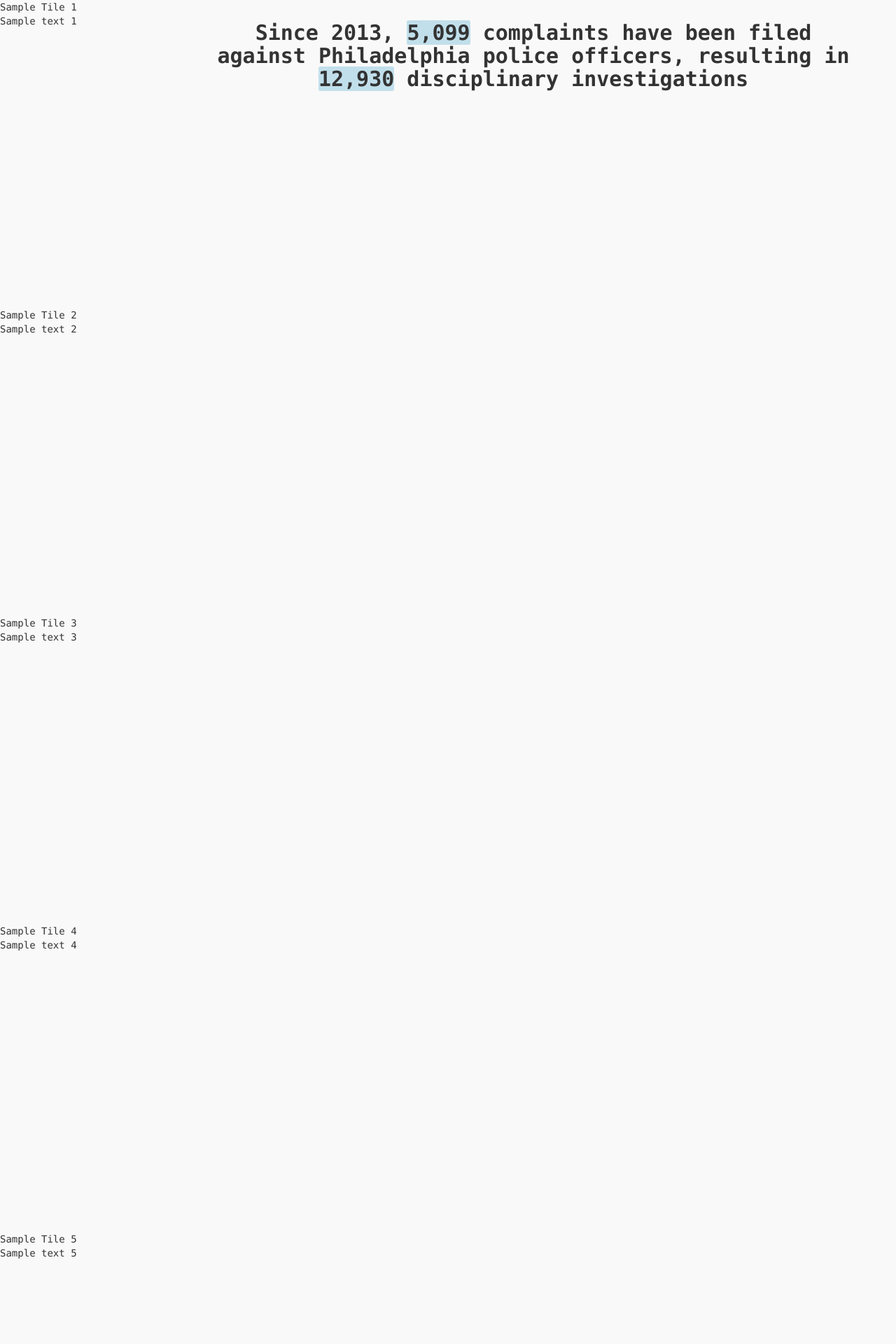
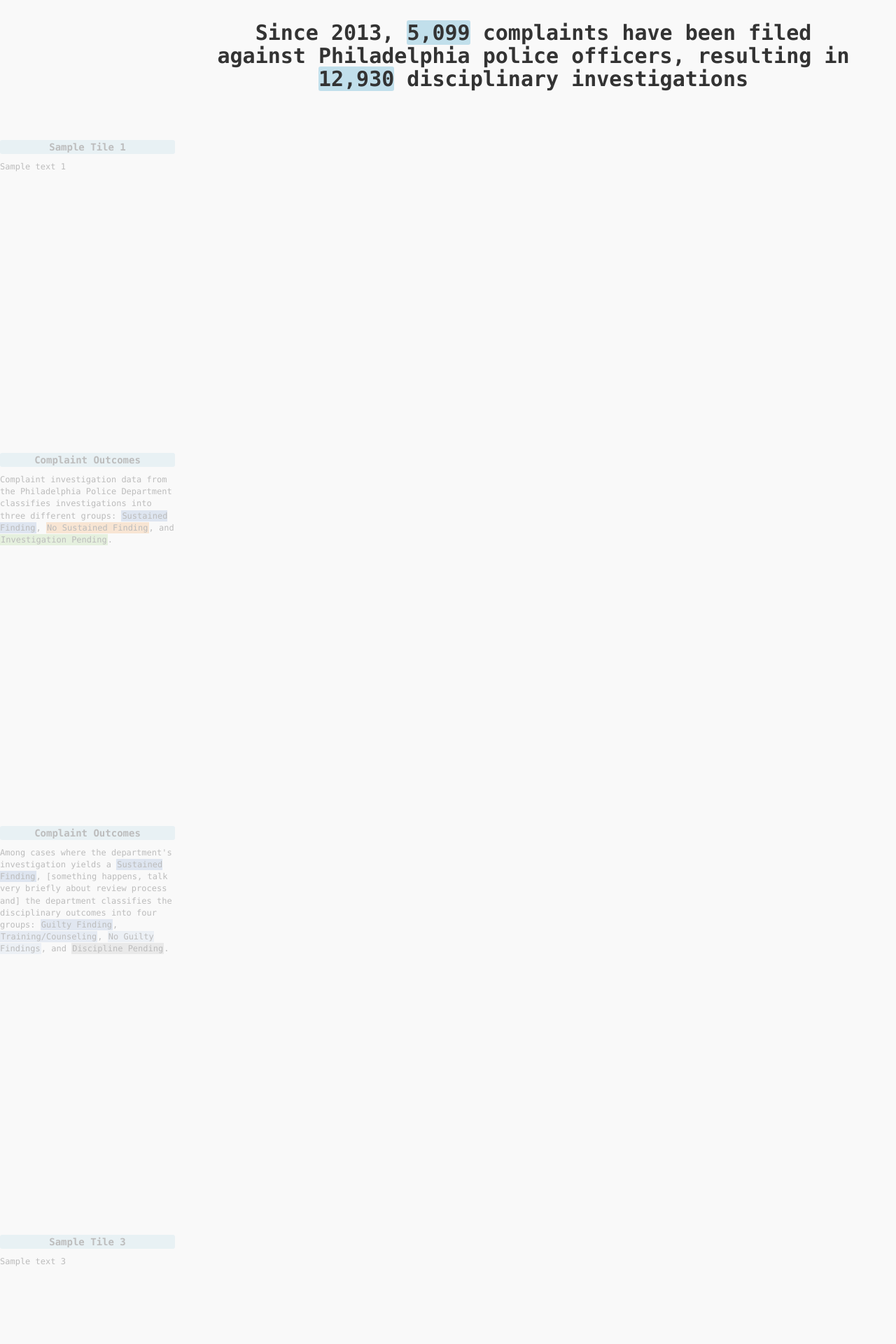
Before and after one commit to sdl60660/philly_police_complaints, a Flask app: template templates/index.html in a window 1280 px wide. Shown: the top 1920 px of the page at 70% size. Run offline with Flask 2, Linux system fonts and the light colour scheme; the template is opened without the code that fills it, so the values that code supplies are empty; some libraries are stand-ins or nearby versions.

Commit message:
Started to add annotation, fixed first indices on scroller functionality which were erroring out around -1/0/1 because of index 0 issues

```diff
--- a/static/css/style.css
+++ b/static/css/style.css
@@ -69,6 +69,11 @@ strong {
 	z-index: 100;
 }
 
+@media (hover: none) .d3-tip {
+   overflow-y: auto;
+	max-height: 400px;
+}
+
 .tip-text {
 	font-size: 9pt;
 }
@@ -82,7 +87,20 @@ strong {
 }
 
 .step {
+	margin-top: 200px;
 	margin-bottom: 400px;
+}
+
+.step .title {
+	text-align: center;
+	font-weight: bolder;
+	background-color: rgba(28, 148, 196, 0.25);
+	border-radius: 3px;
+}
+
+.step .body {
+	margin-top: 10px;
+	font-size: 9pt;
 }
 
 .container {
--- a/static/js/flowchart.js
+++ b/static/js/flowchart.js
@@ -454,6 +454,7 @@ FlowChart.prototype.setToolTips = function() {
         .html(function(d) {
 
             var tipText = "<div class='tip-text'>";
+
             tipText += "<span class='detail-title'>Complaint Date</span>: <span class='details'>" + d3.timeFormat("%-m/%d/%y")(d.date_received) + "<br></span>"
             if(d.incident_time) {
                 tipText += "<span class='detail-title'>Incident Date</span>: <span class='details'>" + d3.timeFormat("%-m/%d/%y")(d.incident_time) + "<br></span>"
@@ -487,10 +488,12 @@ FlowChart.prototype.setToolTips = function() {
                 var summaryText = d.shortened_summary;
             }
 
-            if(summaryText.length > 500) {
+            if (summaryText.length > 500 && phoneBrowsing === false) {
                 summaryText = summaryText.slice(0, summaryText.slice(0, 500).lastIndexOf(" ")) + "... (click for more)";
             }
+
             tipText += "<span class='detail-title'>Complaint Summary</span>: <span class='details' id='complaint-summary'>" + summaryText + "<br></span>";
+
 
 
             tipText += "</div>";
--- a/static/js/main.js
+++ b/static/js/main.js
@@ -21,9 +21,9 @@ var maxDateOffset;
 
 var initFlowChart = true;
 
-const investigativeOutcomeColor = d3.scaleOrdinal()
-        .domain(["Sustained Finding", "No Sustained Findings", "Investigation Pending"])
-        .range(['#658DC6', '#f28e2c', '#b8e827'])
+const outcomeColors = d3.scaleOrdinal()
+        .domain(["Sustained Finding", "No Sustained Findings", "Investigation Pending", "Guilty Finding", "Training/Counseling", "No Guilty Findings", "Discipline Pending"])
+        .range(['#658dc6', '#f28e2c', '#8dc665', "#7498cb", "#93afd7", "#b2c6e2", "#a2a2a2"])
 
 // Determine if the user is browsing on mobile
 if( /Android|webOS|iPhone|iPad|iPod|BlackBerry|IEMobile|Opera Mini/i.test(navigator.userAgent) ) {
@@ -53,9 +53,6 @@ function initSlider(maxDate) {
 
 }
 
-// $(".ui-slider-handle")
-//     .hide();
-
 // Initialize timeline play button
 $("#play-button")
     .on("tap click", function() {
@@ -71,7 +68,6 @@ $("#play-button")
         }
 
     });
-
 
 
 // Resize timeline on window size/jquery ui slider size change
@@ -111,7 +107,7 @@ function updateCharts() {
 
 function displayIntroText() {
 
-    $("#flowchart-tile")
+    $("#sunburst-tile")
         .hide()
 
     $("#intro-tile")
@@ -153,6 +149,28 @@ function showSunburst() {
 
     $("#sunburst-tile")
         .show();
+
+    $("#sunburst-area path.child")
+        .css("fill-opacity", 0.3);
+
+    $("#sunburst-area path.parent")
+        .css("fill-opacity", 0.8);
+}
+
+
+function showDisciplinaryGroups() {
+    $("#sunburst-tile")
+        .show();
+
+    $("#flowchart-tile")
+        .hide()
+
+    $("#sunburst-area path.child")
+        .css("fill-opacity", 0.8);
+
+    $("#sunburst-area path.parent")
+        .css("fill-opacity", 0.3);
+
 }
 
 
@@ -170,6 +188,7 @@ function flowchartEntrance() {
     timeline = new Timeline("#slider-div");
 }
 
+
 function showFlowchartByRace() {
     flowChart.representedAttribute = 'complainant_race';
     flowChart.wrangleData();
@@ -183,11 +202,20 @@ function showFlowchartByRace() {
 var activeIndex;
 var lastIndex;
 function activate(index) {
+
+    $("section.step")
+        .css("opacity", 0.3);
+
+    $("section.step").eq(index-1)
+        .css("opacity", 1.0);
+
     activeIndex = index;
     var sign = (activeIndex - lastIndex) < 0 ? -1 : 1;
     var scrolledSections = d3.range(lastIndex + sign, activeIndex + sign, sign);
     scrolledSections.forEach(function(i) {
-        activateFunctions[i]();
+        if (i-1 >= 0) {
+            activateFunctions[i - 1]();
+        }
     });
     lastIndex = activeIndex;
 };
@@ -214,9 +242,13 @@ scroll.on('progress', function(index, progress) {
 })
 
 
-var activateFunctions = ['filler'];         // fix this later
-activateFunctions[1] = displayIntroText;
-activateFunctions[2] = showSunburst;
+// var activateFunctions = ['filler'];         // fix this later
+var activateFunctions = [];
+activateFunctions[0] = displayIntroText;
+
+activateFunctions[1] = showSunburst;
+activateFunctions[2] = showDisciplinaryGroups;
+
 activateFunctions[3] = flowchartEntrance;
 activateFunctions[4] = showFlowchartByRace;
 
--- a/static/js/sunburst.js
+++ b/static/js/sunburst.js
@@ -159,16 +159,16 @@ Sunburst.prototype.updateVis = function() {
         })
         .attr("class", function(d) {
             if(d.depth > 1) {
-                return "sunburst-segment";
+                return "sunburst-segment child";
             }
             else {
-                return "sunburst-segment " + d.data.name.replace(" ", "-");
+                return "sunburst-segment parent " + d.data.name.replace(" ", "-");
             }
         })
         .attr("fill", function(d) {
-            while (d.depth > 1)
-                d = d.parent;
-            return investigativeOutcomeColor(d.data.name);
+            // while (d.depth > 1)
+            //     d = d.parent;
+            return outcomeColors(d.data.name);
         })
         .attr("d", function(d) {
             var test = vis.arc(d)
@@ -176,6 +176,7 @@ Sunburst.prototype.updateVis = function() {
         })
         .attr("fill-opacity", 0.6)
         .on("mouseover", function(d,i,n) {
+            $("#sunburst-area path").removeAttr('style');
             vis.mouseover(d,i,n);
         })
         .on("mouseout", function() {
--- a/templates/index.html
+++ b/templates/index.html
@@ -35,8 +35,23 @@
             <div class="body">Sample text 1</div>
         </section>
         <section class="step">
-            <div class="title">Sample Tile 2</div>
-            <div class="body">Sample text 2</div>
+            <div class="title">Complaint Outcomes</div>
+            <div class="body">Complaint investigation data from the Philadelphia Police Department classifies
+                investigations into three different groups: <span style="padding: 1px; background-color: rgba(101,141,198,0.6)">Sustained Finding</span>,
+                <span style="padding: 1px; background-color: rgba(242,142,44,0.6)">No Sustained Finding</span>, and
+                <span style="padding: 1px; background-color: rgba(141,198,101,0.6)">Investigation Pending</span>.
+            </div>
+        </section>
+        <section class="step">
+            <div class="title">Complaint Outcomes</div>
+            <div class="body">Among cases where the department's investigation yields a
+                <span style="padding: 1px; background-color: rgba(101,141,198,0.6)">Sustained Finding</span>,
+                [something happens, talk very briefly about review process and] the department classifies the disciplinary outcomes into four groups:
+                <span style="padding: 1px; background-color: rgba(115,152,203,0.6)">Guilty Finding</span>,
+                <span style="padding: 1px; background-color: rgba(147,175,215,0.6)">Training/Counseling</span>,
+                <span style="padding: 1px; background-color: rgba(178,198,226,0.6)">No Guilty Findings</span>, and
+                <span style="padding: 1px; background-color: rgba(162,162,162,0.6)">Discipline Pending</span>.
+            </div>
         </section>
         <section class="step">
             <div class="title">Sample Tile 3</div>
@@ -45,6 +60,10 @@
         <section class="step">
             <div class="title">Sample Tile 4</div>
             <div class="body">Sample text 4</div>
+        </section>
+        <section class="step">
+            <div class="title">Sample Tile 5</div>
+            <div class="body">Sample text 5</div>
         </section>
         <section class="step">
             <div class="title">Sample Tile 5</div>
```
